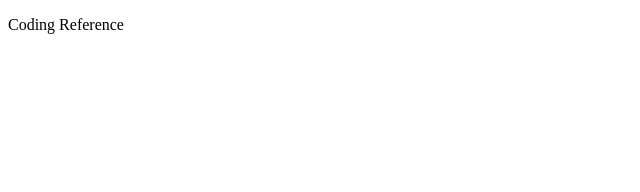
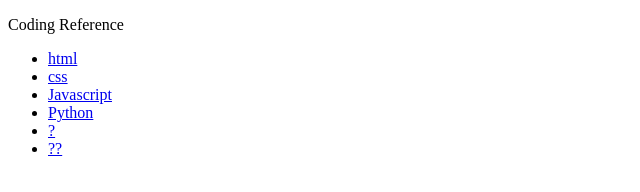
Before and after one commit to HurricaneBTC/Learning-to-Code-Reference-Site, a plain HTML site: page index.html in a window 1280 px wide. Shown: the whole page, without its empty margins (0-640 px from the left). Drawn offline with Linux system fonts and the light colour scheme; files that its build step writes are made by us from their sources.

Commit message:
troubleshooting

```diff
--- a/index.html
+++ b/index.html
@@ -10,4 +10,19 @@
   <p>Coding Reference</p>
 </header>
 
+<body>
+  <div width="100%">
+    <nav id="nav_menu">
+      <ul>
+        <li><a href="#html"><span class="acronyms">html</span></a></li>
+        <li><a href="#css"><span class="acronyms">css</span></a></li>
+        <li><a href="#javascript"><span class="other_web">Javascript</span></a></li>
+        <li><a href="#python"><span class="other">Python</span></a></li>
+        <li><a href="#?"><span class="other">?</span></a></li>
+        <li><a href="#??"><span class="other">??</span></a></li>
+      </ul>
+    </nav>
+  </div>
+
+</body>
 </html>
```
